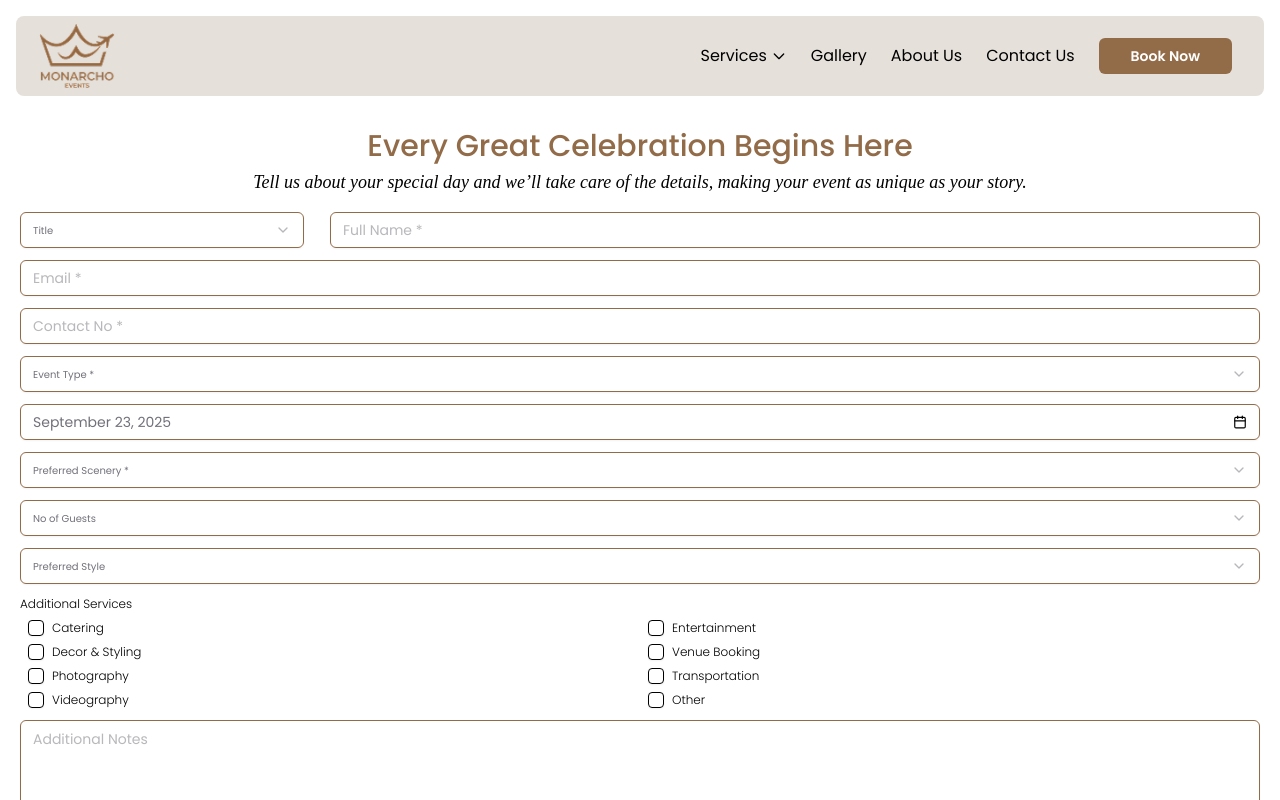
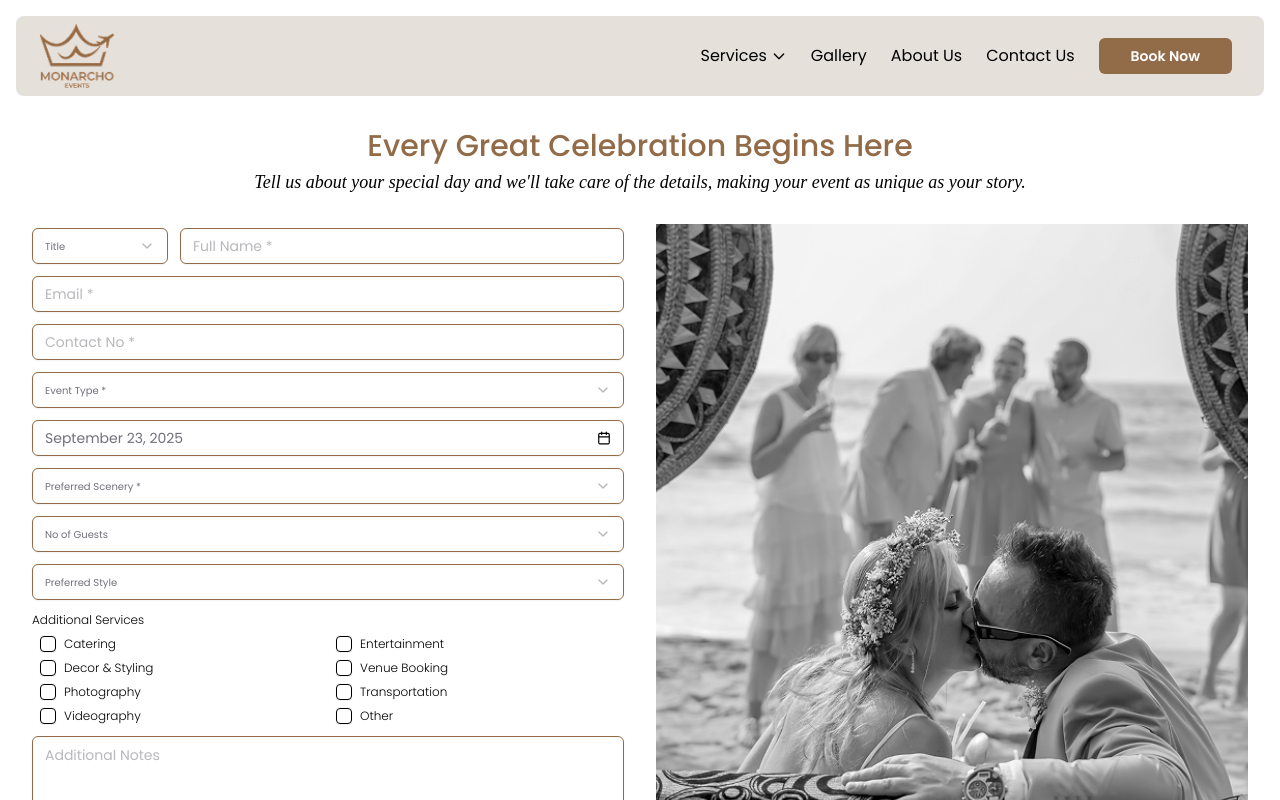
Before and after one commit to Orbit-X-Biz/monarcho-events, a Next.js app: page /booking in a window 1280 px wide. Shown: the top 800 px of the page. Built offline with nearby package versions, Linux system fonts and the light colour scheme; a web font is replaced by a local one.

Commit message:
added banner image

```diff
--- a/src/app/booking/page.tsx
+++ b/src/app/booking/page.tsx
@@ -1,3 +1,4 @@
+/* eslint-disable react/no-unescaped-entities */
 "use client";
 import { Button } from "@/components/ui/button";
 import { Checkbox } from "@/components/ui/checkbox";
@@ -66,13 +67,15 @@ export default function BookingPage() {
           Every Great Celebration Begins Here
         </h1>
         <p className="font-[Playfair] font-light italic px-4 text-lg text-center">
-          Tell us about your special day and we’ll take care of the details,
+          Tell us about your special day and we'll take care of the details,
           making your event as unique as your story.
         </p>
       </div>
 
+      {/* Main Content Container */}
+      <div className="lg:flex lg:max-w-7xl lg:mx-auto lg:gap-8 lg:px-8 sm:py-4">
         {/* Booking Form */}
-      <div className="px-5 mt-4 flex flex-col space-y-3 mb-5">
+        <div className="px-5 lg:px-0 mt-4 flex flex-col space-y-3 mb-5 lg:flex-1">
           {/* Name Field */}
           <div className="flex flex-row">
             {/* Designation Dropdown */}
@@ -234,6 +237,16 @@ export default function BookingPage() {
             </Button>
           </div>
         </div>
+
+        {/* Image Banner - Only visible on desktop */}
+        <div className="hidden lg:block lg:flex-1 py-3">
+          <img
+            src="/assets/booking-bg.png"
+            alt="Event booking background"
+            className="w-full h-full object-cover"
+          />
+        </div>
+      </div>
     </>
   );
 }
```
Also changed, not shown: public/assets/booking-bg.png (added). Lines whose indentation alone changed are shown as unchanged.
